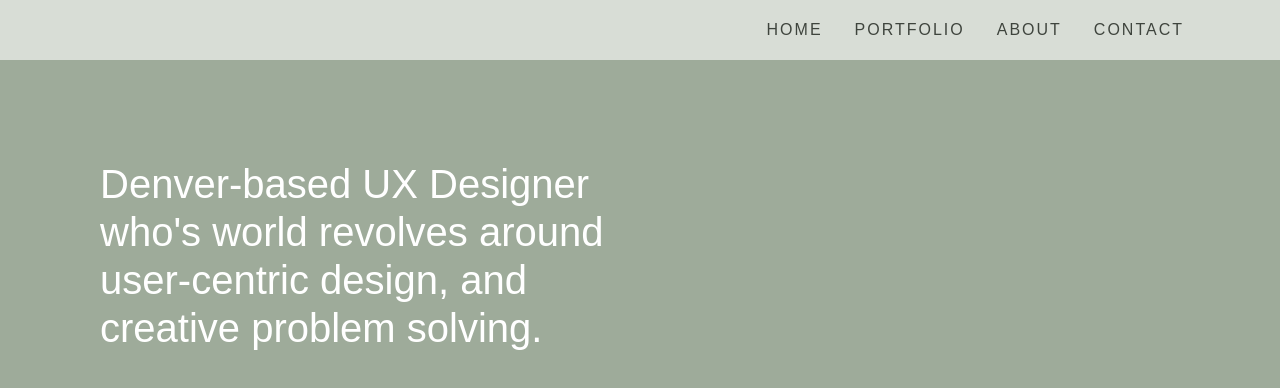
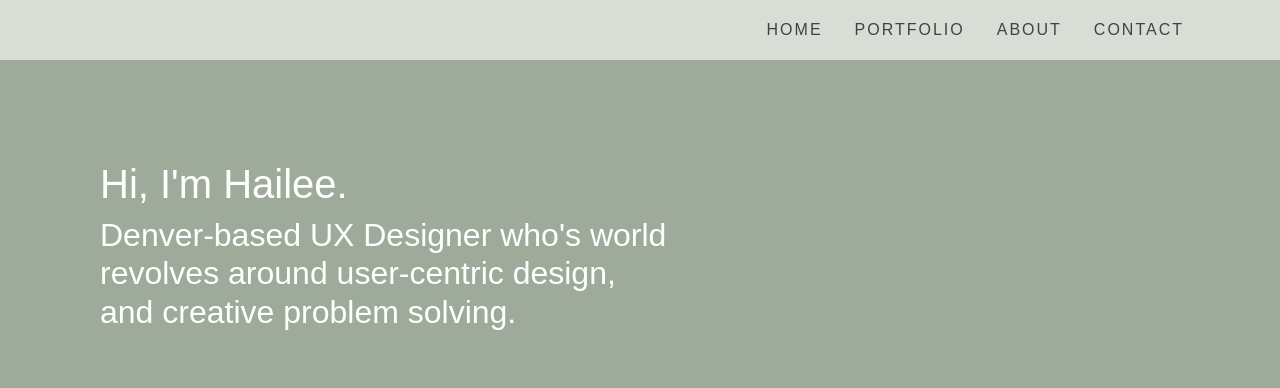
Before and after one commit to haileemoore/2021-portfolio-hdm, a React (Create React App) app in the folder hdm-portfolio/: page / in a window 1280 px wide. Shown: the top 388 px of the page. Built offline with nearby package versions, Linux system fonts and the light colour scheme; a web font is replaced by a local one.

Commit message:
added h1, reformatted h2

```diff
--- a/hdm-portfolio/src/App.js
+++ b/hdm-portfolio/src/App.js
@@ -19,7 +19,8 @@ function HomePage() {
         </li>
       </ul>
       <header className="intro">
-        <h1>Denver-based UX Designer who's world revolves around user-centric design, and creative problem solving. </h1>
+        <h1>Hi, I'm Hailee.</h1>
+        <h2>Denver-based UX Designer who's world revolves around user-centric design, and creative problem solving. </h2>
       </header>
     </div>
   );
--- a/hdm-portfolio/src/index.css
+++ b/hdm-portfolio/src/index.css
@@ -6,7 +6,7 @@ body {
   -moz-osx-font-smoothing: grayscale;
 }
 
-h1 {
+header {
   padding: 100px;
   width: 60%;
 }
```
